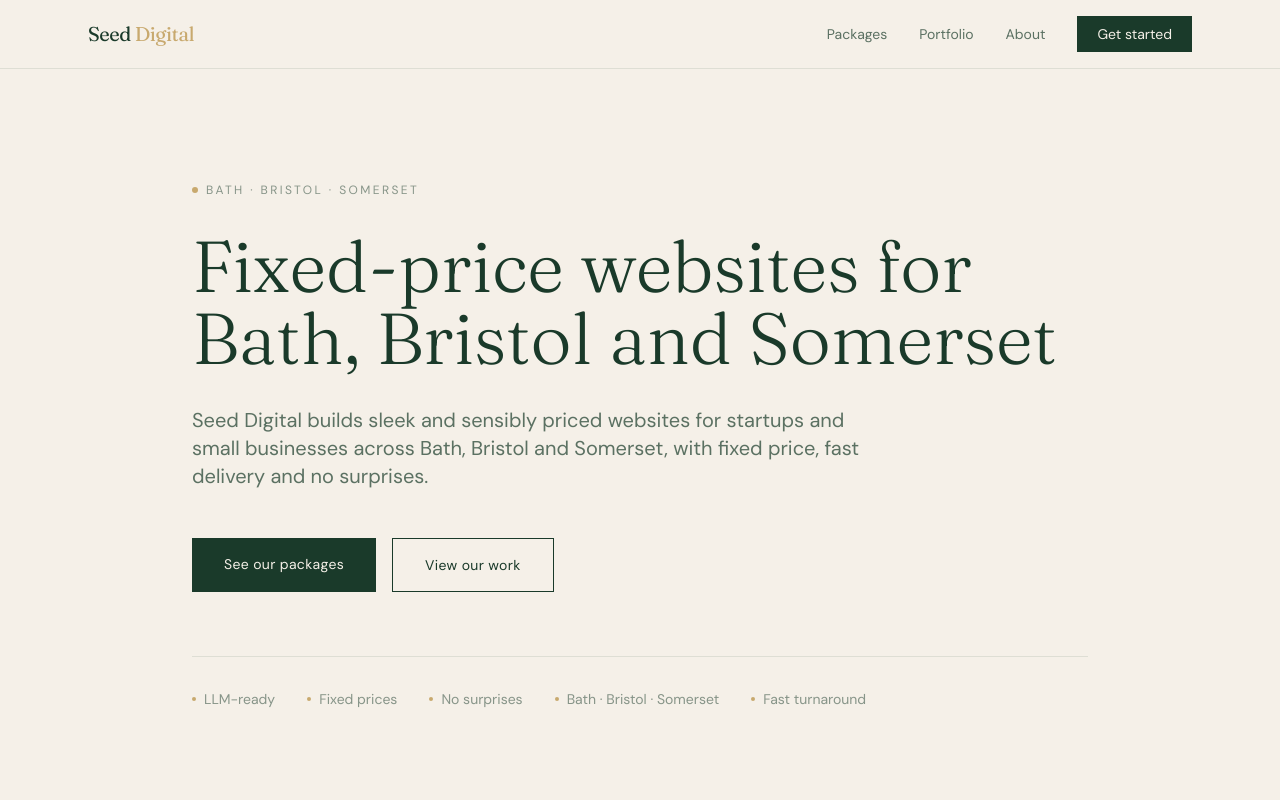
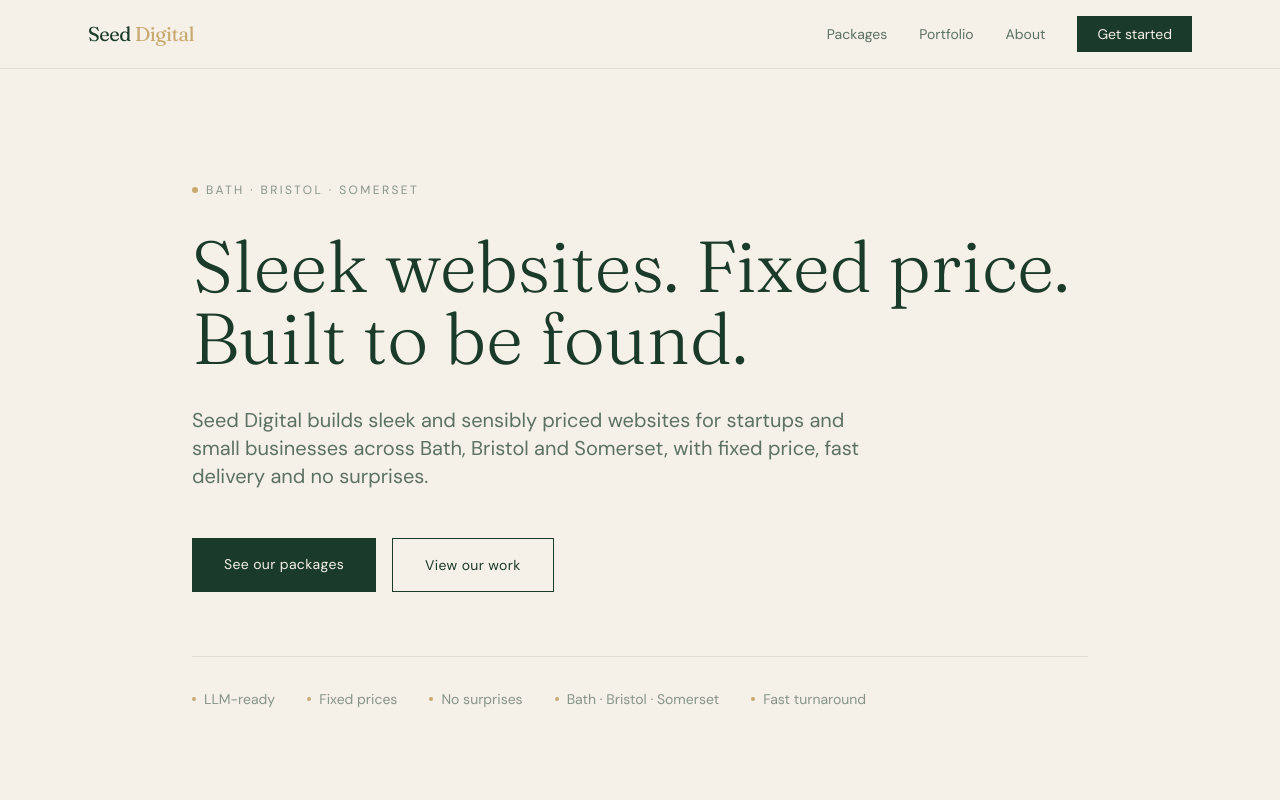
Before and after one commit to djrdunton-pocket/seed-digital, a Next.js app: page / in a window 1280 px wide. Shown: the top 800 px of the page. Built offline with nearby package versions, Linux system fonts and the light colour scheme.

Commit message:
git add . git commit -m "Update hero headline"

```diff
--- a/app/components/Hero.tsx
+++ b/app/components/Hero.tsx
@@ -11,7 +11,7 @@ export default function Hero() {
           </span>
         </div>
         <h1 className="font-fraunces text-5xl md:text-7xl font-light text-[#1a3a2a] leading-tight max-w-4xl mb-8">
-          Fixed-price websites for Bath, Bristol and Somerset
+          Sleek websites. Fixed price. Built to be found.
         </h1>
         <p className="text-lg md:text-xl text-[#1a3a2a]/70 max-w-2xl mb-12 leading-relaxed">
           Seed Digital builds sleek and sensibly priced websites for startups and small businesses across Bath, Bristol and Somerset, with fixed price, fast delivery and no surprises.
```
